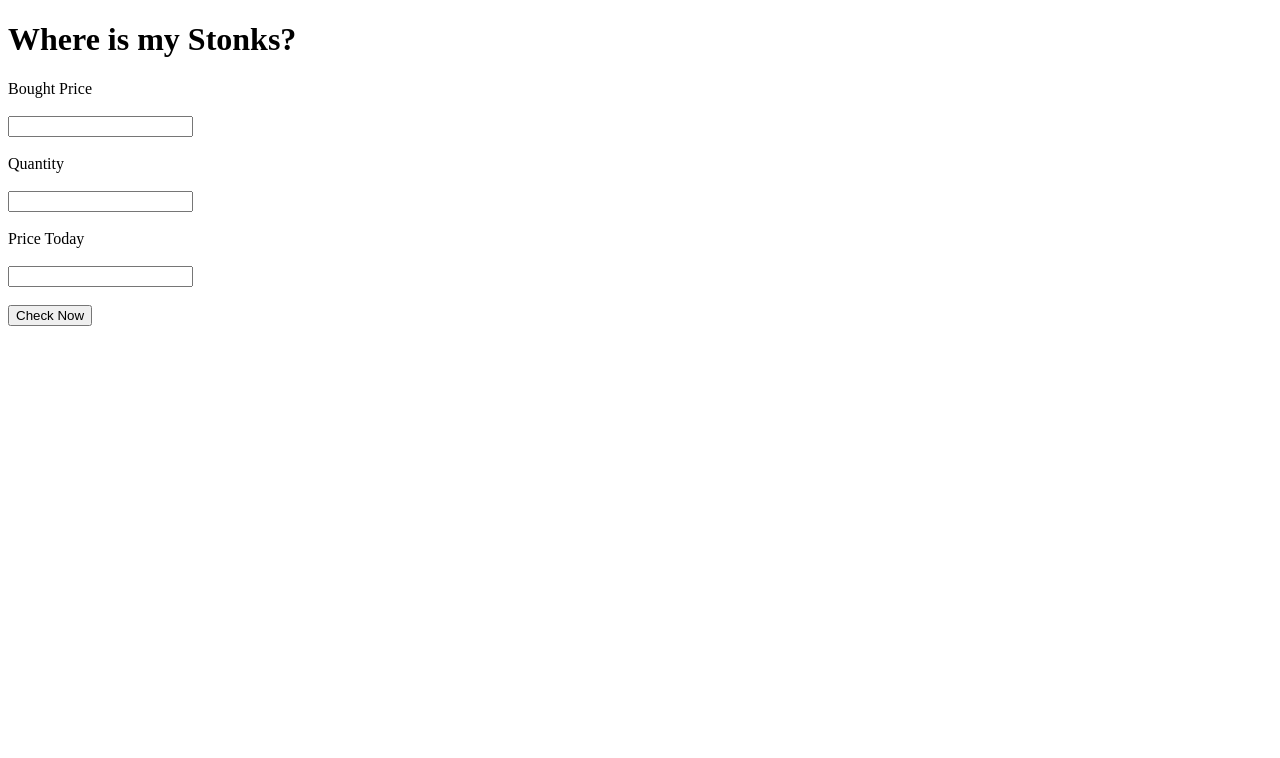
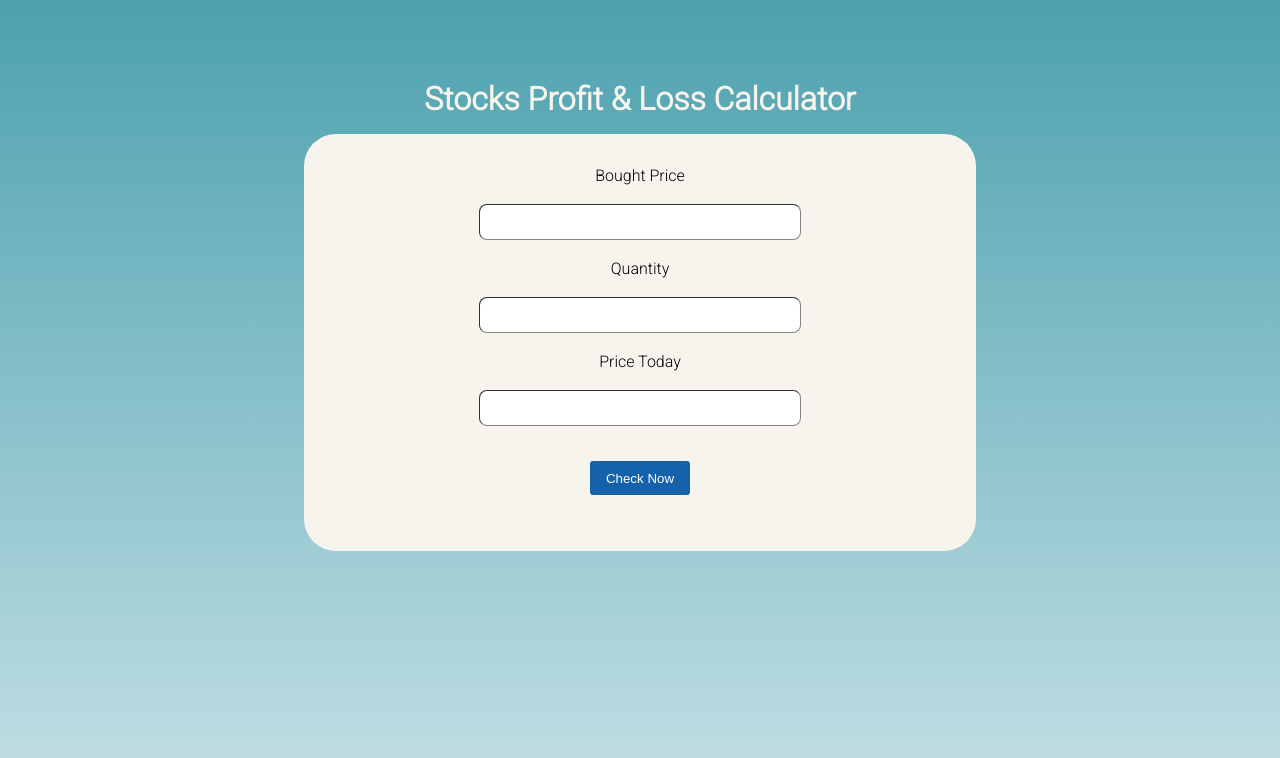
Before and after one commit to NeeshuSharmaa/profit-or-loss, a plain HTML site: page index.html in a window 1280 px wide. Drawn offline with Linux system fonts and the light colour scheme.

Commit message:
Refactor: Styling

```diff
--- a/index.html
+++ b/index.html
@@ -6,17 +6,24 @@
     <meta name="viewport" content="width=device-width, initial-scale=1.0">
     <title>Profit/Loss</title>
     <script src="app.js" defer></script>
+    <link href="style.css" rel="stylesheet">
 </head>
 <body>
-    <h1>Where is my Stonks?</h1>
+    <center>
+        <h1>Stocks Profit & Loss Calculator</h1>
+        <div class="main-box">
             <label id="bought-price">Bought Price</label> <br> <br>
             <input id="price-input" /><br> <br>
             <label id="no-of-stocks">Quantity</label><br> <br>
             <input id="quantity-input" /><br> <br>
             <label id="current-price">Price Today</label><br> <br>
             <input id="current-price-input" /><br> <br>
-    <button id="check">Check Now</button><br> <br>
-    <div id="output-box"></div><br> <br>
+            <button id="check">Check Now</button>
+            <div id="output-box"></div>
+        </div>
+
+    </center>
+
 
 
 </body>
--- a/style.css
+++ b/style.css
@@ -0,0 +1,60 @@
+@import url('https://fonts.googleapis.com/css2?family=Noto+Sans+Mono:wght@300&family=Open+Sans&family=Roboto:ital,wght@0,300;1,400&display=swap');
+
+body{
+    padding:2rem;
+    margin:0;
+    font-family: 'Roboto', sans-serif;
+    /* background-color:#0c3a66; */
+    background-image: linear-gradient(#4ca1af, #c4e0e5);
+    height:100vh;
+    box-sizing:border-box;
+}
+
+h1{
+    padding:3rem 1rem 1rem 1rem;
+    margin:0;
+    color: rgb(247, 244, 238);
+}
+
+.main-box{
+    background-color:rgb(247, 244, 238);
+    margin: 0 2rem;
+    width:50%;
+    padding:2rem;
+    border-radius:2rem;
+}
+
+.bought-price{
+    margin:1rem;
+}
+.output-box{
+    margin-bottom:1rem;
+}
+input{
+    padding:0.5rem;
+    border-color:rgb(132, 132, 133);
+    border-width:0.1px;
+    border-radius:0.5rem;
+    width:50%;
+    font-size:1rem;
+
+}
+
+input:focus{
+    outline: none !important;
+    border-color: #719ECE;
+    box-shadow: 0 0 10px #719ECE;
+  }
+
+#check{
+    background-color:#1662aa;
+    color:white;
+    padding:0.6rem 1rem 0.6rem 1rem;
+    border-width:0px;
+    border-radius:0.2rem;
+    margin:1rem 1rem 0.5rem 1rem;
+
+  }
+  #output-box{
+    margin:1rem 1rem 0 1rem;
+  }
```
Lines whose indentation alone changed are shown as unchanged.
